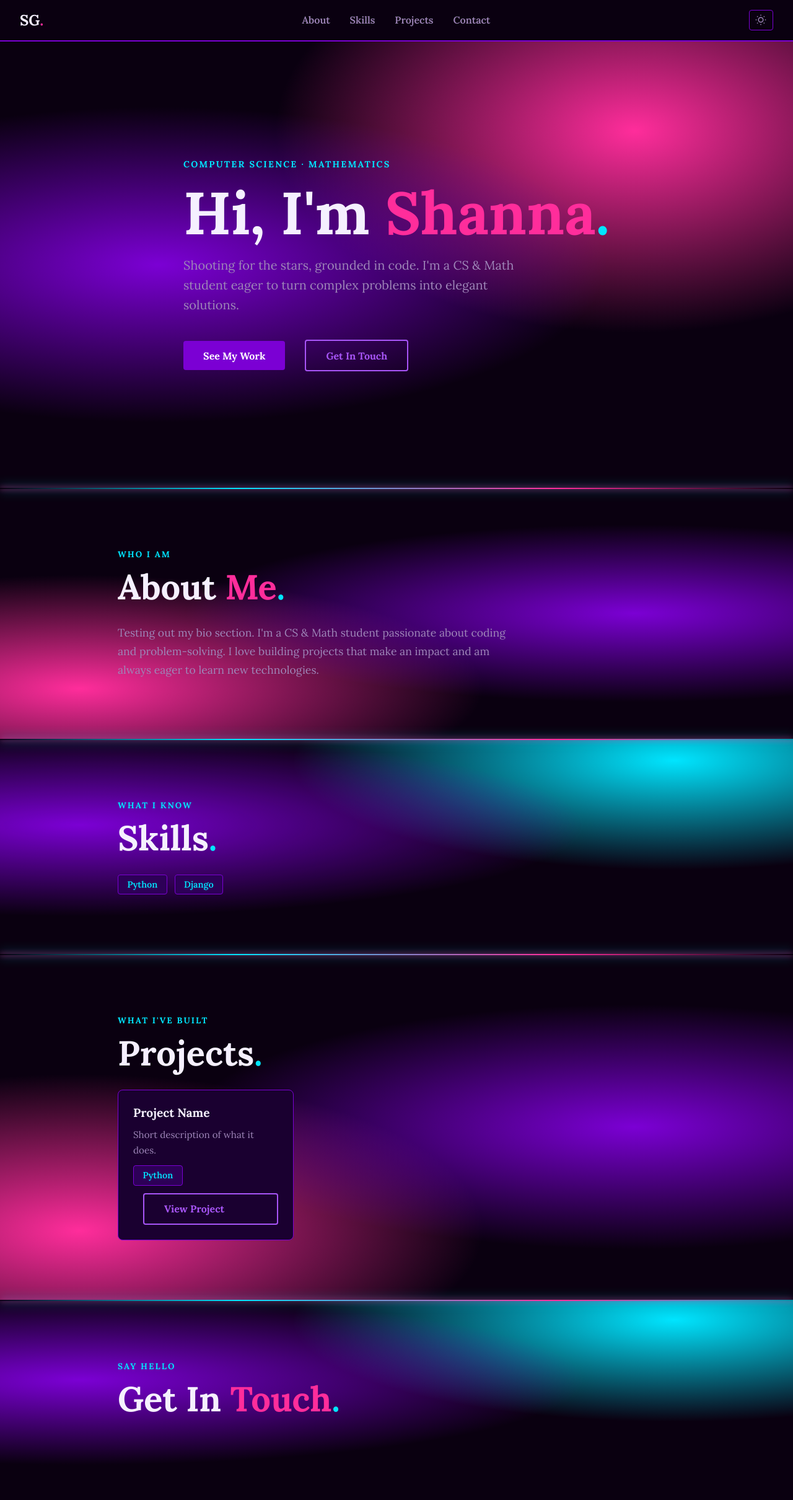
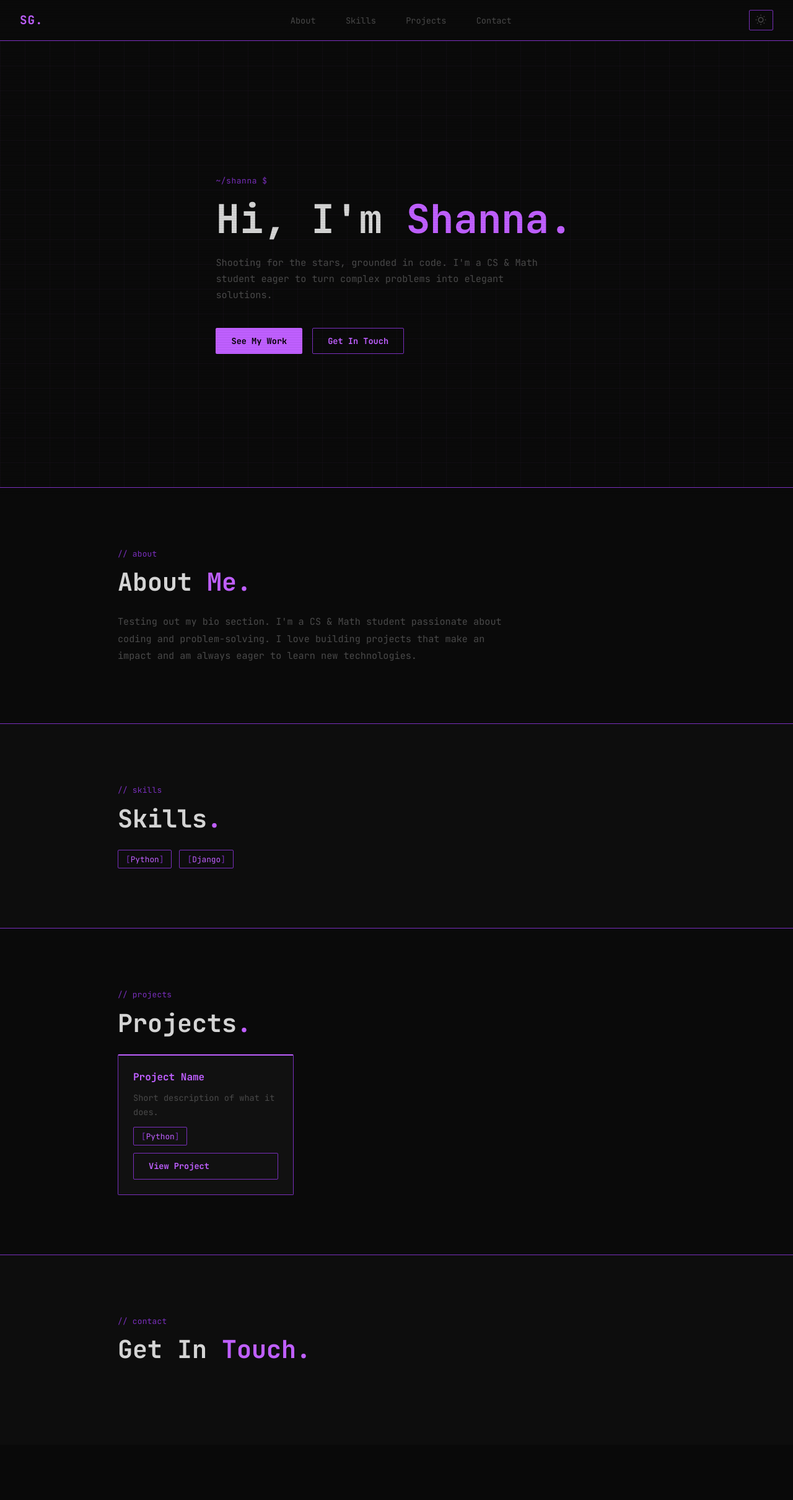
Before and after one commit to GravesSoftwareDev/portfolio, a Django app: page / in a window 1280 px wide. Shown: the whole page at 62% size. After the commit the page ends 2192 px from the top, so only its background shows below. Run offline with Django 5.2, Linux system fonts and the light colour scheme.

Commit message:
Switched Styles

```diff
--- a/portfolio_site/static/css/main.css
+++ b/portfolio_site/static/css/main.css
@@ -1,64 +1,50 @@
 /* ─── Design Tokens ─────────────────────────────────────────────────────── */
 :root {
     /* Colors */
-    --purple-dark: #2D0057;
-    --purple-mid: #7B00D4;
-    --purple-bright: #A855F7;
-    --accent-pink: #FF2D9B;
-    --accent-cyan: #00E5FF;
-    --bg-dark: #0A0010;
-    --bg-card: #1A0030;
-    --text-light: #F5F0FF;
-    --text-muted: #9E86B8;
+    --bg-dark: #0A0A0A;
+    --bg-card: #111111;
+    --bg-section-alt: #0D0D0D;
+    --text-light: #D4D4D4;
+    --text-muted: #4A4A4A;
+    --accent: #BF5FFF;
+    --accent-dim: #7B2FBE;
+    --accent-secondary: #00E5FF;
     --white: #ffffff;
 
-    /* Glow — toned down in light mode */
-    --glow-purple: var(--purple-mid);
-    --glow-pink: var(--accent-pink);
-    --glow-cyan: var(--accent-cyan);
-
-    /* RGB components for light-mode gradient opacity control */
-    --pink-rgb: 255, 45, 155;
-    --purple-mid-rgb: 123, 0, 212;
-    --cyan-rgb: 0, 229, 255;
-    --light-gradient-alpha: 0.5;
+    /* Glow — unused in hacker theme, kept for toggle compat */
+    --glow-purple: transparent;
+    --glow-pink: transparent;
+    --glow-cyan: transparent;
 
     /* Typography */
-    --font-body: 'Lora', Georgia, serif;
-    --hero-title-size: clamp(3rem, 8vw, 6rem);
-    --section-title-size: clamp(2rem, 5vw, 3.5rem);
+    --font-body: 'JetBrains Mono', 'Courier New', monospace;
+    --hero-title-size: clamp(2.2rem, 5vw, 4.5rem);
+    --section-title-size: clamp(1.5rem, 3.5vw, 2.5rem);
 
     /* Layout */
     --hero-min-height: 90vh;
     --hero-padding: 4rem 2rem;
-    --hero-max-width: 800px;
+    --hero-max-width: 860px;
     --section-padding: 6rem 2rem;
     --section-max-width: 900px;
     --nav-padding: 1rem 2rem;
     --z-nav: 100;
 
-    /* Shape */
-    --radius-sm: 4px;
-    --radius-md: 8px;
+    /* Shape — angular for terminal feel */
+    --radius-sm: 2px;
+    --radius-md: 2px;
 
     /* Motion */
-    --transition-fast: 0.2s ease;
-    --transition-base: 0.3s ease;
+    --transition-fast: 0.15s ease;
+    --transition-base: 0.25s ease;
 
     /* Separator */
-    --separator-height: 2px;
-    --separator-glow: 0 0 18px var(--accent-cyan), 0 0 8px var(--accent-pink);
+    --separator-height: 1px;
+    --separator-glow: none;
 
-    /* Light-mode text outline */
-    --text-outline: -1px -1px 2px var(--white),
-                     1px -1px 2px var(--white),
-                    -1px  1px 2px var(--white),
-                     1px  1px 2px var(--white);
-
-    /* Alternating section background (light mode only) */
-    --bg-section-alt: var(--bg-dark);
+    /* Light-mode alt section bg */
+    --bg-section-alt-resolved: var(--bg-section-alt);
 }
-
 
 /* ─── Reset ─────────────────────────────────────────────────────────────── */
 * {
@@ -78,6 +64,22 @@ body {
     transition: background-color var(--transition-base), color var(--transition-base);
 }
 
+/* Subtle scanline overlay */
+body::after {
+    content: '';
+    position: fixed;
+    inset: 0;
+    background: repeating-linear-gradient(
+        0deg,
+        transparent,
+        transparent 3px,
+        rgba(0, 0, 0, 0.06) 3px,
+        rgba(0, 0, 0, 0.06) 4px
+    );
+    pointer-events: none;
+    z-index: 9999;
+}
+
 /* ─── Nav ───────────────────────────────────────────────────────────────── */
 .nav {
     position: sticky;
@@ -88,19 +90,20 @@ body {
     align-items: center;
     padding: var(--nav-padding);
     background-color: var(--bg-dark);
-    border-bottom: 2px solid var(--purple-mid);
+    border-bottom: 1px solid var(--accent-dim);
     transition: background-color var(--transition-base);
 }
 
 .nav-logo {
-    font-size: 1.5rem;
-    font-weight: 800;
+    font-size: 1.2rem;
+    font-weight: 700;
     text-decoration: none;
-    color: var(--text-light);
+    color: var(--accent);
+    letter-spacing: 0.05em;
 }
 
 .nav-logo .dot {
-    color: var(--accent-pink);
+    color: var(--accent);
 }
 
 .nav-links {
@@ -113,27 +116,39 @@ body {
 
 .nav-links a {
     text-decoration: none;
-    font-weight: 600;
+    font-size: 0.85rem;
+    font-weight: 400;
     color: var(--text-muted);
     transition: color var(--transition-fast);
 }
 
-.nav-links a:hover {
-    color: var(--accent-cyan);
+.nav-links a::before {
+    content: '> ';
+    color: var(--accent-dim);
+    opacity: 0;
+    transition: opacity var(--transition-fast);
 }
 
-/* ─── Nav Actions (hamburger + theme toggle) ────────────────────────────── */
+.nav-links a:hover {
+    color: var(--accent);
+}
+
+.nav-links a:hover::before {
+    opacity: 1;
+}
+
+/* ─── Nav Actions ───────────────────────────────────────────────────────── */
 .nav-actions {
     display: flex;
     align-items: center;
     gap: 0.75rem;
 }
 
-/* ─── Hamburger (hidden on desktop) ─────────────────────────────────────── */
+/* ─── Hamburger ─────────────────────────────────────────────────────────── */
 .nav-hamburger {
     display: none;
     background: none;
-    border: 1px solid var(--purple-mid);
+    border: 1px solid var(--accent-dim);
     color: var(--text-muted);
     border-radius: var(--radius-sm);
     padding: 0.4rem 0.6rem;
@@ -154,7 +169,7 @@ body {
 /* ─── Theme Toggle ──────────────────────────────────────────────────────── */
 .theme-toggle {
     background: none;
-    border: 1px solid var(--purple-mid);
+    border: 1px solid var(--accent-dim);
     color: var(--text-muted);
     border-radius: var(--radius-sm);
     padding: 0.4rem 0.6rem;
@@ -183,8 +198,9 @@ html[data-theme="light"] .theme-toggle .icon-moon { display: block; }
     padding: var(--hero-padding);
     background-color: var(--bg-dark);
     background-image:
-        radial-gradient(ellipse at 20% 50%, var(--glow-purple) 0%, transparent 50%),
-        radial-gradient(ellipse at 80% 20%, var(--glow-pink) 0%, transparent 40%);
+        linear-gradient(rgba(191, 95, 255, 0.03) 1px, transparent 1px),
+        linear-gradient(90deg, rgba(191, 95, 255, 0.03) 1px, transparent 1px);
+    background-size: 40px 40px;
     transition: background-color var(--transition-base);
 }
 
@@ -194,34 +210,49 @@ html[data-theme="light"] .theme-toggle .icon-moon { display: block; }
 }
 
 .hero-label {
-    font-size: 0.9rem;
-    font-weight: 700;
-    letter-spacing: 0.15em;
-    text-transform: uppercase;
-    color: var(--accent-cyan);
+    font-size: 0.8rem;
+    font-weight: 400;
+    letter-spacing: 0.05em;
+    color: var(--accent-dim);
 }
 
 .hero-title {
     font-size: var(--hero-title-size);
-    font-weight: 800;
+    font-weight: 700;
     color: var(--text-light);
-    line-height: 1.1;
+    line-height: 1.15;
     margin: 1rem 0;
 }
 
 .highlight {
-    color: var(--accent-pink);
+    color: var(--accent);
 }
 
 .dot {
-    color: var(--accent-cyan);
+    color: var(--accent);
+}
+
+/* Blinking cursor */
+.cursor {
+    display: inline-block;
+    width: 3px;
+    height: 0.8em;
+    background: var(--accent);
+    vertical-align: text-bottom;
+    margin-left: 4px;
+    animation: blink 1s step-start infinite;
+}
+
+@keyframes blink {
+    0%, 49% { opacity: 1; }
+    50%, 100% { opacity: 0; }
 }
 
 .hero-sub {
-    font-size: 1.25rem;
+    font-size: 0.95rem;
     color: var(--text-muted);
-    max-width: 550px;
-    line-height: 1.6;
+    max-width: 560px;
+    line-height: 1.7;
     margin-bottom: 2.5rem;
 }
 
@@ -235,33 +266,35 @@ html[data-theme="light"] .theme-toggle .icon-moon { display: block; }
 /* ─── Buttons ───────────────────────────────────────────────────────────── */
 .btn {
     display: inline-block;
-    padding: 0.85rem 2rem;
+    padding: 0.7rem 1.5rem;
     border-radius: var(--radius-sm);
+    font-family: var(--font-body);
+    font-size: 0.85rem;
     font-weight: 700;
     text-decoration: none;
     transition: all var(--transition-fast);
 }
 
 .btn-primary {
-    background-color: var(--purple-mid);
-    color: var(--white);
+    background-color: var(--accent);
+    color: #000000;
+    border: 1px solid var(--accent);
 }
 
 .btn-primary:hover {
-    background-color: var(--accent-pink);
-    color: var(--white);
+    background-color: var(--white);
+    border-color: var(--white);
     transform: translateY(-2px);
 }
 
 .btn-outline {
-    border: 2px solid var(--purple-bright);
-    color: var(--purple-bright);
-    margin-left: 1rem;
+    border: 1px solid var(--accent-dim);
+    color: var(--accent);
 }
 
 .btn-outline:hover {
-    border-color: var(--accent-cyan);
-    color: var(--accent-cyan);
+    border-color: var(--accent);
+    background-color: rgba(191, 95, 255, 0.08);
     transform: translateY(-2px);
 }
 
@@ -270,17 +303,11 @@ html[data-theme="light"] .theme-toggle .icon-moon { display: block; }
     position: relative;
     padding: var(--section-padding);
     background-color: var(--bg-dark);
-    background-image:
-        radial-gradient(ellipse at 80% 50%, var(--glow-purple) 0%, transparent 50%),
-        radial-gradient(ellipse at 10% 80%, var(--glow-pink) 0%, transparent 40%);
     transition: background-color var(--transition-base);
 }
 
 .section-alt {
     background-color: var(--bg-section-alt);
-    background-image:
-        radial-gradient(ellipse at 10% 40%, var(--glow-purple) 0%, transparent 50%),
-        radial-gradient(ellipse at 85% 10%, var(--glow-cyan) 0%, transparent 40%);
 }
 
 .section::before,
@@ -291,8 +318,7 @@ html[data-theme="light"] .theme-toggle .icon-moon { display: block; }
     left: 0;
     right: 0;
     height: var(--separator-height);
-    background: linear-gradient(90deg, transparent, var(--accent-cyan) 30%, var(--accent-pink) 70%, transparent);
-    box-shadow: var(--separator-glow);
+    background: var(--accent-dim);
 }
 
 .section-inner {
@@ -301,24 +327,23 @@ html[data-theme="light"] .theme-toggle .icon-moon { display: block; }
 }
 
 .section-label {
-    font-size: 0.85rem;
-    font-weight: 700;
-    letter-spacing: 0.15em;
-    text-transform: uppercase;
-    color: var(--accent-cyan);
+    font-size: 0.8rem;
+    font-weight: 400;
+    color: var(--accent-dim);
+    letter-spacing: 0.02em;
 }
 
 .section-title {
     font-size: var(--section-title-size);
-    font-weight: 800;
+    font-weight: 700;
     color: var(--text-light);
-    margin: 0.5rem 0 1.5rem;
+    margin: 0.6rem 0 1.5rem;
 }
 
 .section-body {
-    font-size: 1.1rem;
+    font-size: 0.95rem;
     color: var(--text-muted);
-    line-height: 1.7;
+    line-height: 1.8;
     max-width: 650px;
 }
 
@@ -331,19 +356,18 @@ html[data-theme="light"] .theme-toggle .icon-moon { display: block; }
 }
 
 .skill-tag {
-    background-color: var(--purple-dark);
-    color: var(--accent-cyan);
-    border: 1px solid var(--purple-mid);
+    background-color: transparent;
+    color: var(--accent);
+    border: 1px solid var(--accent-dim);
     border-radius: var(--radius-sm);
-    padding: 0.4rem 0.9rem;
-    font-size: 0.9rem;
-    font-weight: 600;
+    padding: 0.35rem 0.75rem;
+    font-family: var(--font-body);
+    font-size: 0.8rem;
+    font-weight: 400;
 }
 
-html[data-theme="light"] .skill-tag {
-    background-color: var(--bg-card);
-    color: var(--purple-mid);
-}
+.skill-tag::before { content: '['; color: var(--accent-dim); }
+.skill-tag::after  { content: ']'; color: var(--accent-dim); }
 
 /* ─── Projects ──────────────────────────────────────────────────────────── */
 .projects-grid {
@@ -355,24 +379,30 @@ html[data-theme="light"] .skill-tag {
 
 .project-card {
     background-color: var(--bg-card);
-    border: 1px solid var(--purple-mid);
+    border: 1px solid var(--accent-dim);
+    border-top: 2px solid var(--accent);
     border-radius: var(--radius-md);
     padding: 1.5rem;
     display: flex;
     flex-direction: column;
     gap: 0.75rem;
+    transition: border-color var(--transition-fast);
+}
+
+.project-card:hover {
+    border-color: var(--accent);
 }
 
 .project-title {
-    font-size: 1.2rem;
+    font-size: 1rem;
     font-weight: 700;
-    color: var(--text-light);
+    color: var(--accent);
 }
 
 .project-desc {
-    font-size: 0.95rem;
+    font-size: 0.85rem;
     color: var(--text-muted);
-    line-height: 1.6;
+    line-height: 1.7;
     flex: 1;
 }
 
--- a/portfolio_site/templates/portfolio/base.html
+++ b/portfolio_site/templates/portfolio/base.html
@@ -11,7 +11,7 @@
     </script>
     <link rel="preconnect" href="https://fonts.googleapis.com">
     <link rel="preconnect" href="https://fonts.gstatic.com" crossorigin>
-    <link href="https://fonts.googleapis.com/css2?family=Lora:ital,wght@0,400;0,600;0,700;1,400&display=swap" rel="stylesheet">
+    <link href="https://fonts.googleapis.com/css2?family=JetBrains+Mono:ital,wght@0,400;0,600;0,700;1,400&display=swap" rel="stylesheet">
     <link rel="stylesheet" href="{% static 'css/main.css' %}">
 </head>
 <body>
--- a/portfolio_site/templates/portfolio/home.html
+++ b/portfolio_site/templates/portfolio/home.html
@@ -5,9 +5,9 @@
 {% block content %}
     <section class="hero" id="hero">
         <div class="hero-content">
-            <span class="hero-label">Computer Science · Mathematics</span>
+            <span class="hero-label">~/shanna $</span>
             <h1 class="hero-title">
-                Hi, I'm <span class="highlight">Shanna</span><span class="dot">.</span>
+                Hi, I'm <span class="highlight">Shanna</span><span class="dot">.</span><span class="cursor"></span>
             </h1>
             <p class="hero-sub">
                 Shooting for the stars, grounded in code. I'm a CS & Math student eager to turn complex problems into elegant solutions.
@@ -22,7 +22,7 @@
     <!-- About Section -->
     <section class="section" id="about">
         <div class="section-inner">
-            <span class="section-label">Who I Am</span>
+            <span class="section-label">// about</span>
             <h2 class="section-title">About <span class="highlight">Me</span><span class="dot">.</span></h2>
             <p class="section-body">
                 Testing out my bio section. I'm a CS & Math student passionate about coding and problem-solving. I love building projects that make an impact and am always eager to learn new technologies.
@@ -33,10 +33,9 @@
     <!-- Skills Section -->
     <section class="section section-alt" id="skills">
         <div class="section-inner">
-            <span class="section-label">What I Know</span>
+            <span class="section-label">// skills</span>
             <h2 class="section-title">Skills<span class="dot">.</span></h2>
             <div class="skills-grid">
-                <!-- Add skill tags here, e.g.: -->
                 <span class="skill-tag">Python</span>
                 <span class="skill-tag">Django</span>
             </div>
@@ -46,20 +45,9 @@
     <!-- Projects Section -->
     <section class="section" id="projects">
         <div class="section-inner">
-            <span class="section-label">What I've Built</span>
+            <span class="section-label">// projects</span>
             <h2 class="section-title">Projects<span class="dot">.</span></h2>
             <div class="projects-grid">
-                <!-- Add project cards here, e.g.: -->
-                <!--
-                <div class="project-card">
-                    <h3 class="project-title">Project Name</h3>
-                    <p class="project-desc">Short description of what it does.</p>
-                    <div class="project-tags">
-                        <span class="skill-tag">Python</span>
-                    </div>
-                    <a href="#" class="btn btn-outline">View Project</a>
-                </div>
-                -->
                 <div class="project-card">
                     <h3 class="project-title">Project Name</h3>
                     <p class="project-desc">Short description of what it does.</p>
@@ -75,13 +63,12 @@
     <!-- Contact Section -->
     <section class="section section-alt" id="contact">
         <div class="section-inner">
-            <span class="section-label">Say Hello</span>
+            <span class="section-label">// contact</span>
             <h2 class="section-title">Get In <span class="highlight">Touch</span><span class="dot">.</span></h2>
             <p class="section-body">
                 <!-- Add a short blurb about how/why to contact you -->
             </p>
             <div class="contact-links">
-                <!-- Add links here, e.g.: -->
                 <!-- <a href="mailto:you@example.com" class="btn btn-primary">Email Me</a> -->
                 <!-- <a href="https://github.com/yourhandle" class="btn btn-outline">GitHub</a> -->
             </div>
```
Also changed, not shown: other parts of portfolio_site/static/css/main.css (+20 -31 lines).
